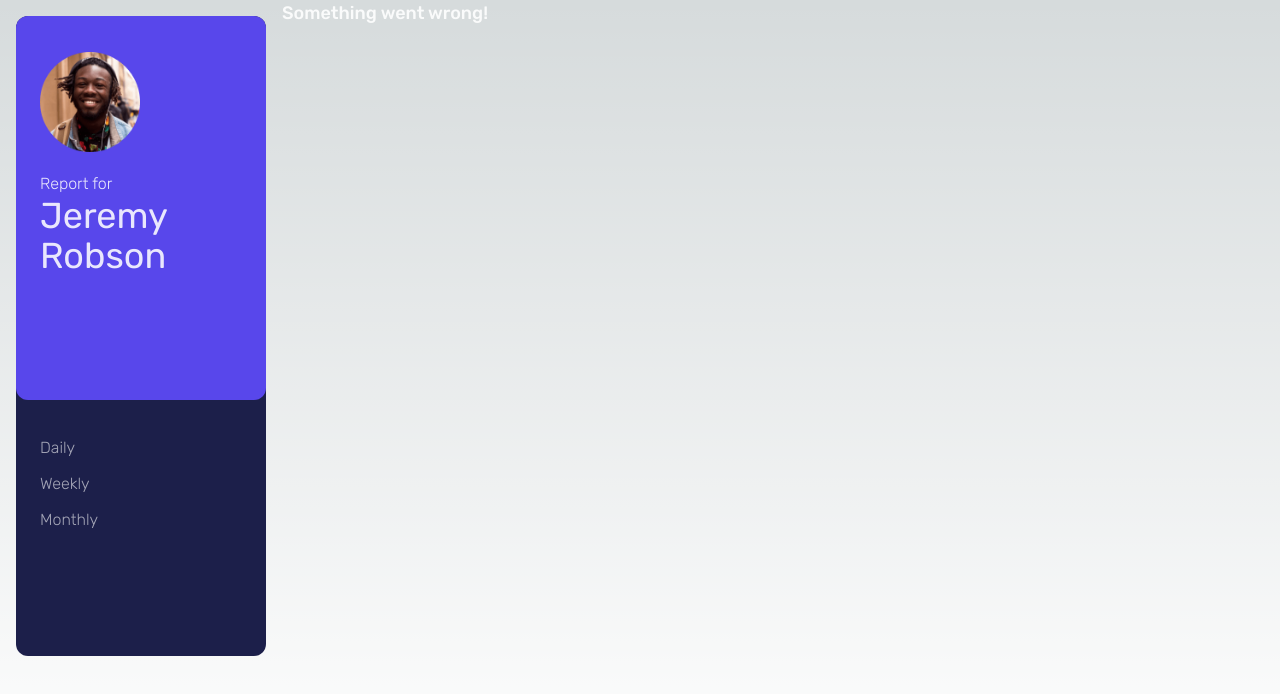
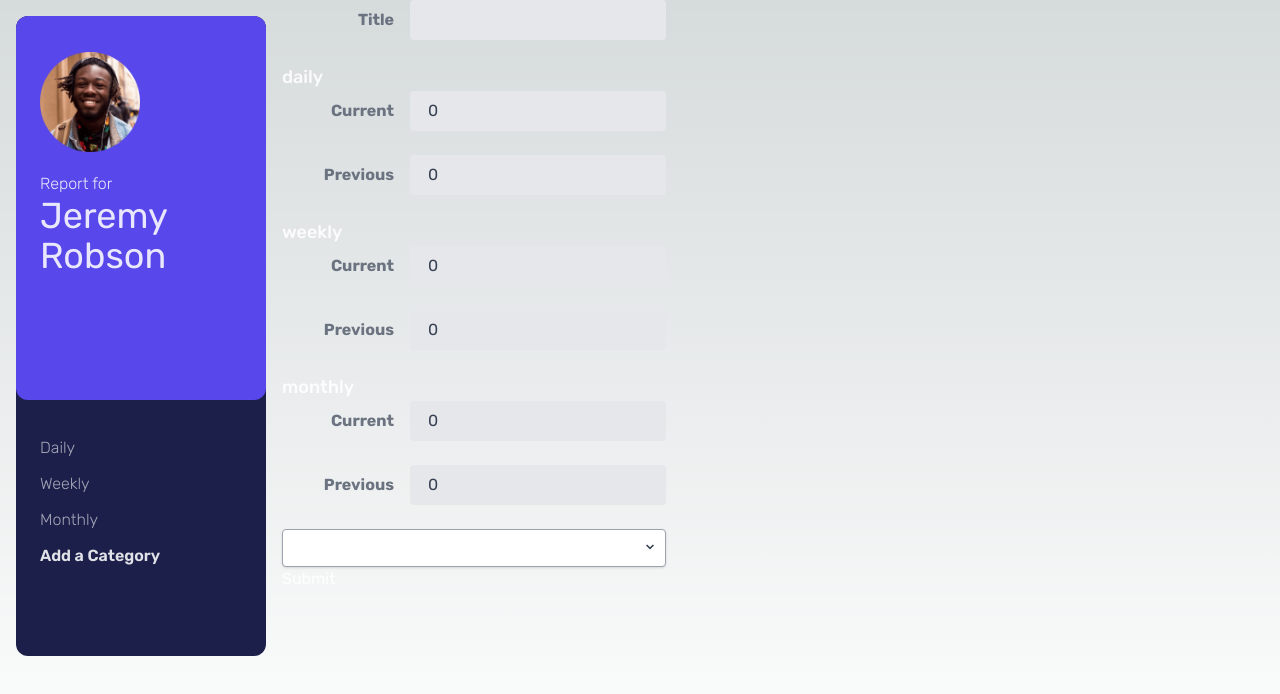
Before and after one commit to DavidVerghese/time-tracking-dashboard, a Next.js app: page /add-category in a window 1280 px wide. Shown: the top 694 px of the page. Built offline with nearby package versions, Linux system fonts and the light colour scheme.

Commit message:
Create a typescript form

```diff
--- a/app/Sidebar/Sidebar.tsx
+++ b/app/Sidebar/Sidebar.tsx
@@ -22,17 +22,20 @@ export default function Sidebar() {
 				<h1 className="text-4xl">Jeremy Robson</h1>
 			</div>
 			<nav className="flex-col p-6">
-				<Link id="daily" href="/daily">
-				<p className={`my-3 text-medium-emphasis ${linkColor("/daily")}`}>
-					Daily
-				</p>
+				<Link id="daily" href="/t/daily">
+					<p className={`my-3 text-medium-emphasis ${linkColor("/t/daily")}`}>
+						Daily
+					</p>
 				</Link>
-				<Link href="/weekly">
-				<p className={`my-3 text-medium-emphasis ${linkColor("/weekly")}`}>Weekly</p>
+				<Link href="/t/weekly">
+					<p className={`my-3 text-medium-emphasis ${linkColor("/t/weekly")}`}>Weekly</p>
 				</Link>
-				<Link href="/monthly">
-				<p className={`my-3 text-medium-emphasis ${linkColor("/monthly")}`}>Monthly</p>
-        </Link>
+				<Link href="/t/monthly">
+					<p className={`my-3 text-medium-emphasis ${linkColor("/t/monthly")}`}>Monthly</p>
+        		</Link>
+				<Link href="/add-category">
+					<p className={`my-3 text-medium-emphasis ${linkColor("/add-category")}`}>Add a Category</p>
+        		</Link>
 			</nav>
 		</header>
 	);
--- /dev/null
+++ b/app/add-category/dropdown.tsx
@@ -0,0 +1,36 @@
+"use client"
+import {useState} from 'react'
+
+const colors = ["blue", "red", "green", "violet", "orange"];
+
+export default function Dropdown() {
+  const [selectedColor, setSelectedColor] = useState("");
+
+  return (
+    <div className="relative">
+      <select
+        className="block appearance-none w-full bg-white border border-gray-400 hover:border-gray-500 px-4 py-2 pr-8 rounded shadow leading-tight focus:outline-none focus:shadow-outline"
+        value={selectedColor}
+        onChange={(e) => setSelectedColor(e.target.value)}
+      >
+        <option value="">Select a color</option>
+        {colors.map((color) => (
+          <option key={color} value={color}>
+            {color}
+          </option>
+        ))}
+      </select>
+      <div className="pointer-events-none absolute inset-y-0 right-0 flex items-center px-2 text-gray-700">
+        <svg
+          className="fill-current h-4 w-4"
+          xmlns="http://www.w3.org/2000/svg"
+          viewBox="0 0 20 20"
+        >
+          <path
+            d="M10 12l-5-5 1.41-1.41L10 9.17l3.59-3.58L15 7l-5 5z"
+          />
+        </svg>
+      </div>
+    </div>
+  );
+}
--- /dev/null
+++ b/app/add-category/page.tsx
@@ -0,0 +1,93 @@
+
+"use client"
+import {useState} from 'react'
+import Timeframe from './timeframe'
+import Dropdown from './dropdown'
+
+interface FormData {
+	title: string;
+	timeframes: {
+		daily: {
+			current: number;
+			previous: number;
+		};
+		weekly: {
+			current: number;
+			previous: number;
+		};
+		monthly: {
+			current: number;
+			previous: number;
+		};
+	};
+};
+
+export default function addCategory(){
+	const [formData, setFormData] = useState<FormData>({
+		title: '',
+		timeframes: {
+			daily: {
+				current: 0,
+				previous: 0
+			},
+			weekly: {
+				current: 0,
+				previous: 0
+			},
+			monthly: {
+				current: 0,
+				previous: 0
+			}
+		}
+	});
+
+	function handleInputChange(event: React.ChangeEvent<HTMLInputElement>) {
+		const { name, value } = event.target;
+		setFormData({ ...formData, [name]: value });
+	}
+
+	function handleTimeframeInputChange(event: React.ChangeEvent<HTMLInputElement>, timeframe: string) {
+		const { name, value } = event.target;
+		setFormData({
+			...formData,
+			timeframes: {
+				...formData.timeframes,
+				[timeframe]: { ...formData.timeframes[timeframe], [name]: value }
+			}
+		});
+	}
+
+	function handleSubmit(event: React.FormEvent<HTMLFormElement>) {
+		event.preventDefault();
+		//onSubmit(formData);
+	  }
+
+	return (
+		// https://v1.tailwindcss.com/components/forms
+		<form className="w-full max-w-sm" onSubmit={handleSubmit}>
+			 <div className="md:flex md:items-center mb-6">
+				<div className="md:w-1/3">
+					<label htmlFor="title" className="block text-gray-500 font-bold md:text-right mb-1 md:mb-0 pr-4">
+						Title
+					</label>
+				</div>
+				<div className="md:w-2/3">
+					<input
+						className="bg-gray-200 appearance-none border-2 border-gray-200 rounded w-full py-2 px-4 text-gray-700 leading-tight focus:outline-none focus:bg-white focus:border-purple-500"
+						id="title"
+						name="title"
+						type="text"
+						value={formData.title}
+						onChange={handleInputChange}
+					/>
+				</div>
+			</div>
+
+			<Timeframe timeframe="daily" formData={formData} handleTimeframeInputChange={handleTimeframeInputChange}	/>
+			<Timeframe timeframe="weekly" formData={formData} handleTimeframeInputChange={handleTimeframeInputChange}	/>
+			<Timeframe timeframe="monthly" formData={formData} handleTimeframeInputChange={handleTimeframeInputChange}	/>
+			<Dropdown/>
+			<button onClick={()=>console.log(formData)} type="submit">Submit</button>
+		</form>
+	)
+}
--- /dev/null
+++ b/app/add-category/timeframe.tsx
@@ -0,0 +1,39 @@
+
+export default function Timeframe({timeframe, formData, handleTimeframeInputChange}) {
+	return (
+		<>
+			<h2>{timeframe}</h2>
+			<div className="md:flex md:items-center mb-6">
+				<div className="md:w-1/3">
+					<label htmlFor={`${timeframe}-current`} className="block text-gray-500 font-bold md:text-right mb-1 md:mb-0 pr-4">
+						Current
+					</label>
+				</div>
+				<div className="md:w-2/3">
+					<input
+						className="bg-gray-200 appearance-none border-2 border-gray-200 rounded w-full py-2 px-4 text-gray-700 leading-tight focus:outline-none focus:bg-white focus:border-purple-500"
+						id={`${timeframe}-current`}
+						name="current"
+						type="number"
+						value={formData.timeframes[timeframe].current}
+						onChange={(e) => handleTimeframeInputChange(e, timeframe)}
+					/>
+				</div>
+			</div>
+
+			<div className="md:flex md:items-center mb-6">
+				<div className="md:w-1/3">
+					<label
+						htmlFor={`${timeframe}-previous`}
+						className="block text-gray-500 font-bold md:text-right mb-1 md:mb-0 pr-4"
+					>
+						Previous
+					</label>
+				</div>
+				<div className="md:w-2/3">
+					<input id={`${timeframe}-previous`} name="previous" type="number" value={formData.timeframes[timeframe].previous} onChange={(e) => handleTimeframeInputChange(e, timeframe)} className="bg-gray-200 appearance-none border-2 border-gray-200 rounded w-full py-2 px-4 text-gray-700 leading-tight focus:outline-none focus:bg-white focus:border-purple-500" />
+				</div>
+			</div>
+		</>
+	)
+}
--- a/app/[timeframe]/page.tsx
+++ b/app/t/[timeframe]/page.tsx
@@ -1,4 +1,4 @@
-import Grid from "../Grid/Grid";
+import Grid from "../../Grid/Grid";
 import GlobalError from "./error";
 
 type metadataProps = {
--- a/package.json
+++ b/package.json
@@ -11,7 +11,8 @@
   "dependencies": {
     "next": "14.0.1",
     "react": "^18",
-    "react-dom": "^18"
+    "react-dom": "^18",
+    "react-modal": "^3.16.1"
   },
   "devDependencies": {
     "@types/node": "^20.10.4",
```
Also changed, not shown: app/t/[timeframe]/error.tsx (renamed from app/[timeframe]/error.tsx), 2 other files (tests, documents, lock files or other folders).
